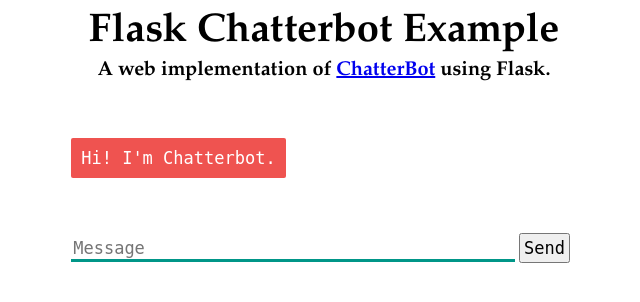
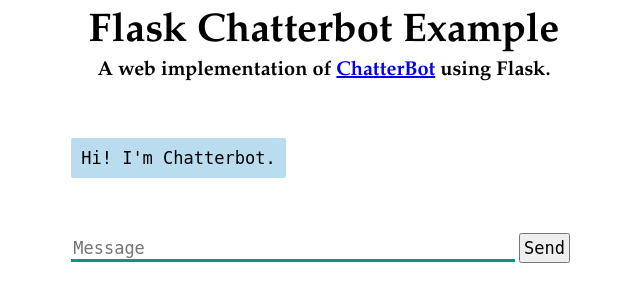
Before and after one commit to QAsystemResearch/QASystem, a Flask app: page / in a window 1280 px wide. Shown: the top 302 px of the page, without its empty margins (316-956 px from the left). Run offline with Flask 2, Linux system fonts and the light colour scheme; some libraries are stand-ins or nearby versions.

Commit message:
change style to inside

```diff
--- a/static/style.css
+++ b/static/style.css
@@ -60,7 +60,7 @@
 }
 
 .botText {
-    color: white;
+    color: #000000;
     font-family: monospace;
     font-size: 17px;
     text-align: left;
@@ -68,7 +68,7 @@
 }
 
 .botText span {
-    background-color: #EF5350;
+    background-color: #b9ddef;
     padding: 10px;
     border-radius: 2px;
 }
```
